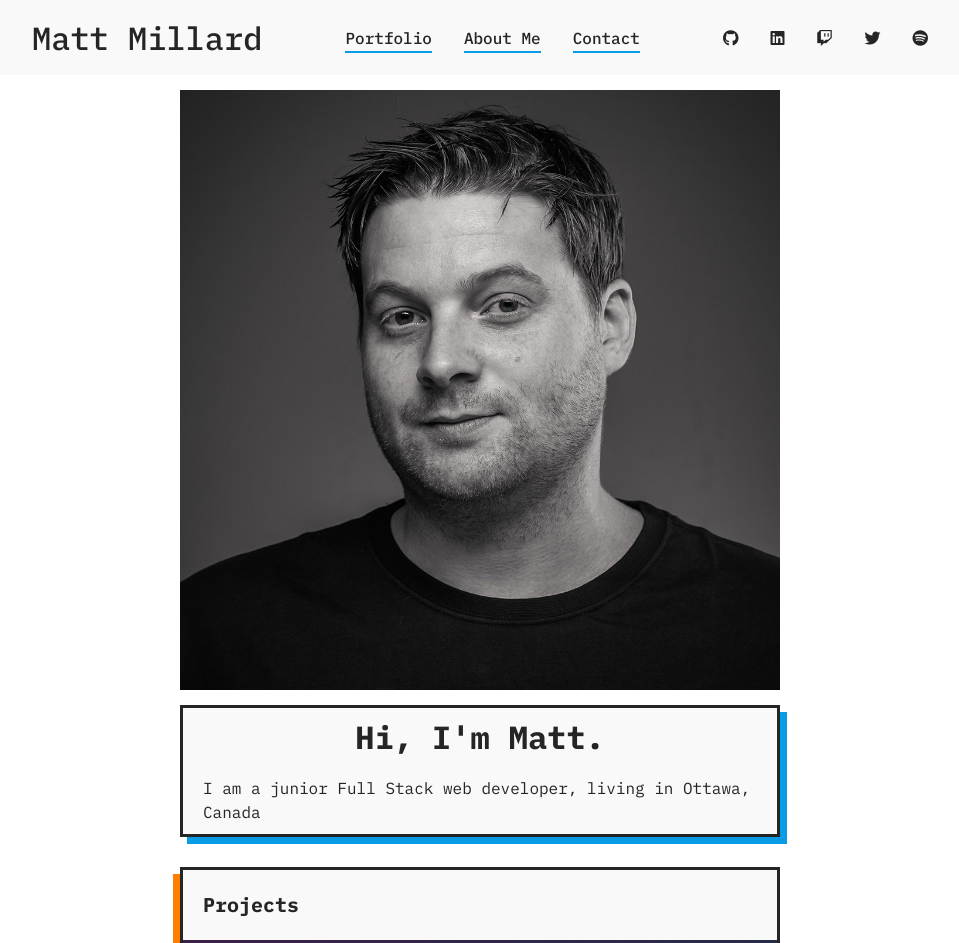
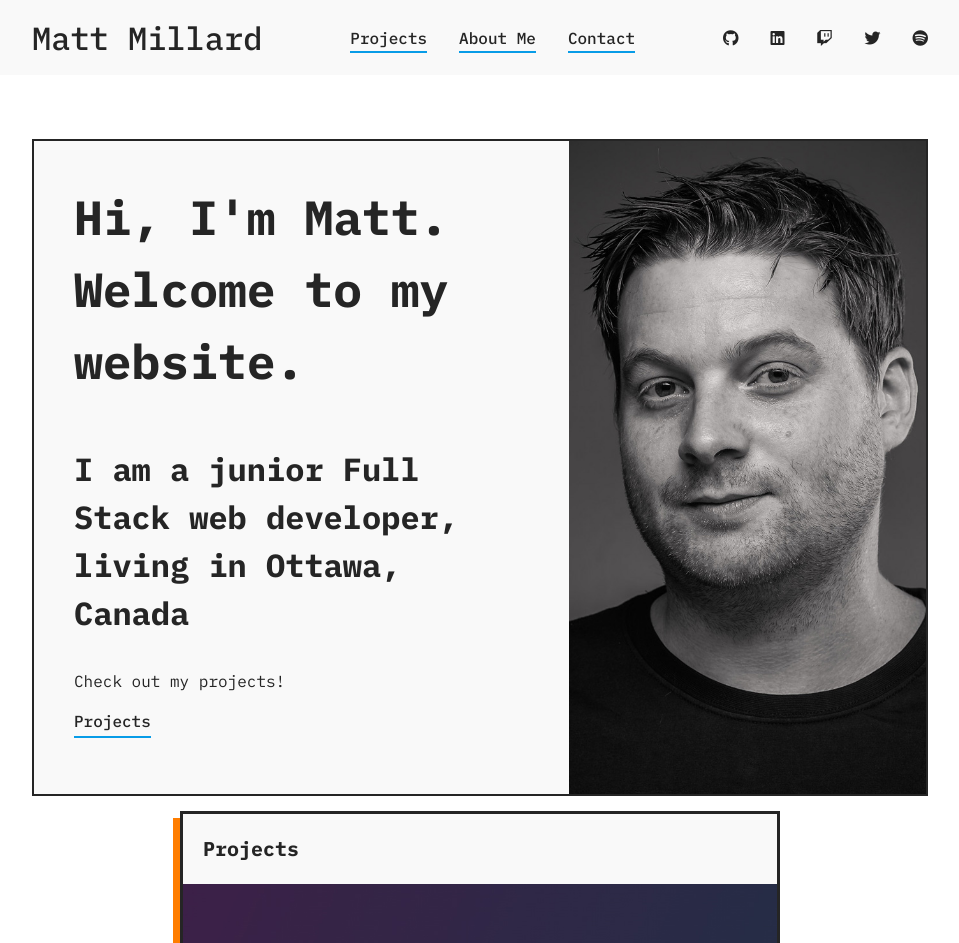
Before and after one commit to matthew-millard/module-02-assignment, a plain HTML site: page index.html in a window 1280 px wide. Shown: the top 943 px of the page, without its empty margins (160-1119 px from the left). Drawn offline with Linux system fonts and the light colour scheme.

Commit message:
Add desktop hero image and page heading

```diff
--- a/index.html
+++ b/index.html
@@ -40,7 +40,7 @@
 
         <nav class="nav-desktop">
             <ul class="nav-desktop__links flex">
-                <li><a href="#main">Portfolio</a></li>
+                <li><a href="#main">Projects</a></li>
                 <li><a href="#about-me">About Me</a></li>
                 <li><a href="#contact-me">Contact</a></li>
             </ul>
@@ -75,7 +75,17 @@
 
 
 <!-- Desktop Hero -->
-
+        <section id="desktop-hero" class="desktop-hero">
+            <div class="desktop-hero__contents flex">
+                <div class="desktop-hero__copy">
+                    <h1>Hi, I'm Matt.<br>Welcome to my website.</h1>
+                    <h2>I am a junior <span>Full Stack</span>  web developer, living in Ottawa, Canada</h2>
+                    <p>Check out my projects!</p>
+                    <a href="#main">Projects</a>
+                </div>
+                <img class="desktop-hero__image" src="./images/matt-millard-1024px-1x1.jpg" alt="A black and white headshot of Matt.">
+            </div>
+        </section>
 
 
 <!-- Projects -->
--- a/style.css
+++ b/style.css
@@ -11,7 +11,9 @@
     --h1-font-mobile: 2rem;
     --h2-font-mobile: 1.25rem;
     --p-font-mobile: 1rem;
-    --h1-font-desktop: 2rem;
+    --logo-font-desktop: 2rem;
+    --h1-font-desktop: 3rem;
+    --h2-font-desktop: 2rem;
     --p-font-desktop: 1rem;
 }
 
@@ -83,8 +85,6 @@ header {
     transform: scale(1, 0);
     transform-origin: top;
     transition: transform 250ms ease-in-out;
-    /* backdrop-filter: blur(2px); */
-    /* display: none; */
 }
 
 .nav-mobile__links {
@@ -166,6 +166,14 @@ header {
     font-weight: 500;
 }
 
+#desktop-header {
+    background-color: var(--light-shade);
+}
+
+#desktop-header__logo {
+    font-size: var(--logo-font-desktop);
+}
+
 .nav-desktop__links {
     gap: 2em;
 }
@@ -211,6 +219,11 @@ header {
 
 .mobile-hero__copy > * {
     padding: 5px 20px 10px;
+}
+
+/* Desktop Hero */
+#desktop-hero {
+    display: none;
 }
 
 
@@ -342,15 +355,61 @@ footer a > * {
     #mobile-header {
         display: none;
     }
-    /* #mobile-hero {
+
+    #desktop-hero {
+        display: block;
+    }
+
+    #mobile-hero {
         display: none;
-    } */
+    }
 }
 
-#desktop-header {
+
+.desktop-hero {
+    margin-top: 5%;
+    width: 70%;
+    border: 2px solid var(--dark-shade);
     background-color: var(--light-shade);
 }
 
-#desktop-header__logo {
+.desktop-hero__contents {
+    justify-content: space-between;
+}
+
+.desktop-hero__copy {
+    padding: 40px;
+}
+
+.desktop-hero__copy > * {
+    margin-bottom: 1em;
+}
+
+.desktop-hero__copy h1 {
     font-size: var(--h1-font-desktop);
 }
+
+.desktop-hero__copy h2 {
+    font-size: var(--h2-font-desktop);
+}
+
+
+
+.desktop-hero__copy a {
+    display: inline-block;
+    font-size: var(--p-font-desktop);
+    font-weight: 500;
+    padding-bottom: 3px;
+    border-bottom: 2px solid var(--primary-color);
+    transition-duration: 250ms;
+}
+
+.desktop-hero__copy a:hover {
+    padding-bottom: 0;
+}
+
+.desktop-hero__image {
+    width: 40%;
+    max-width: 500px;
+    object-fit: cover;
+}
```
